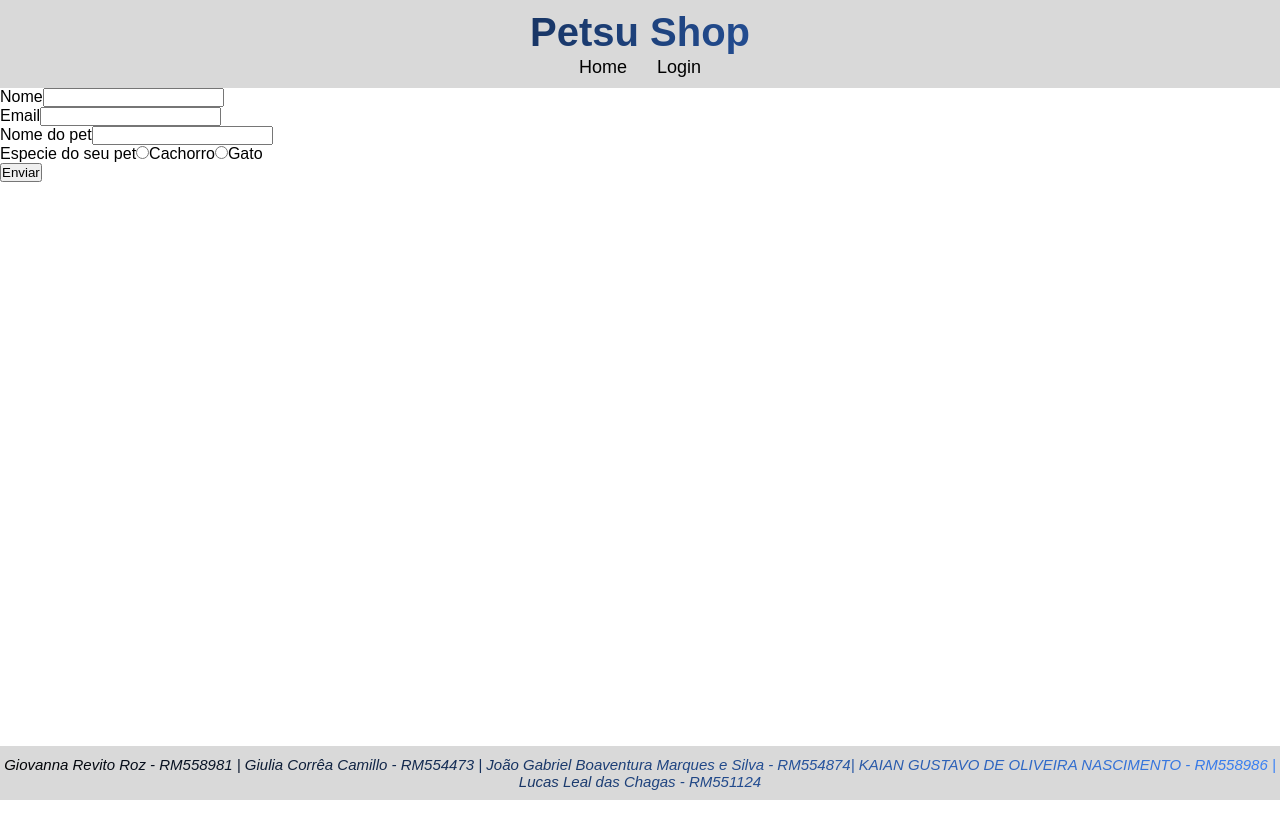
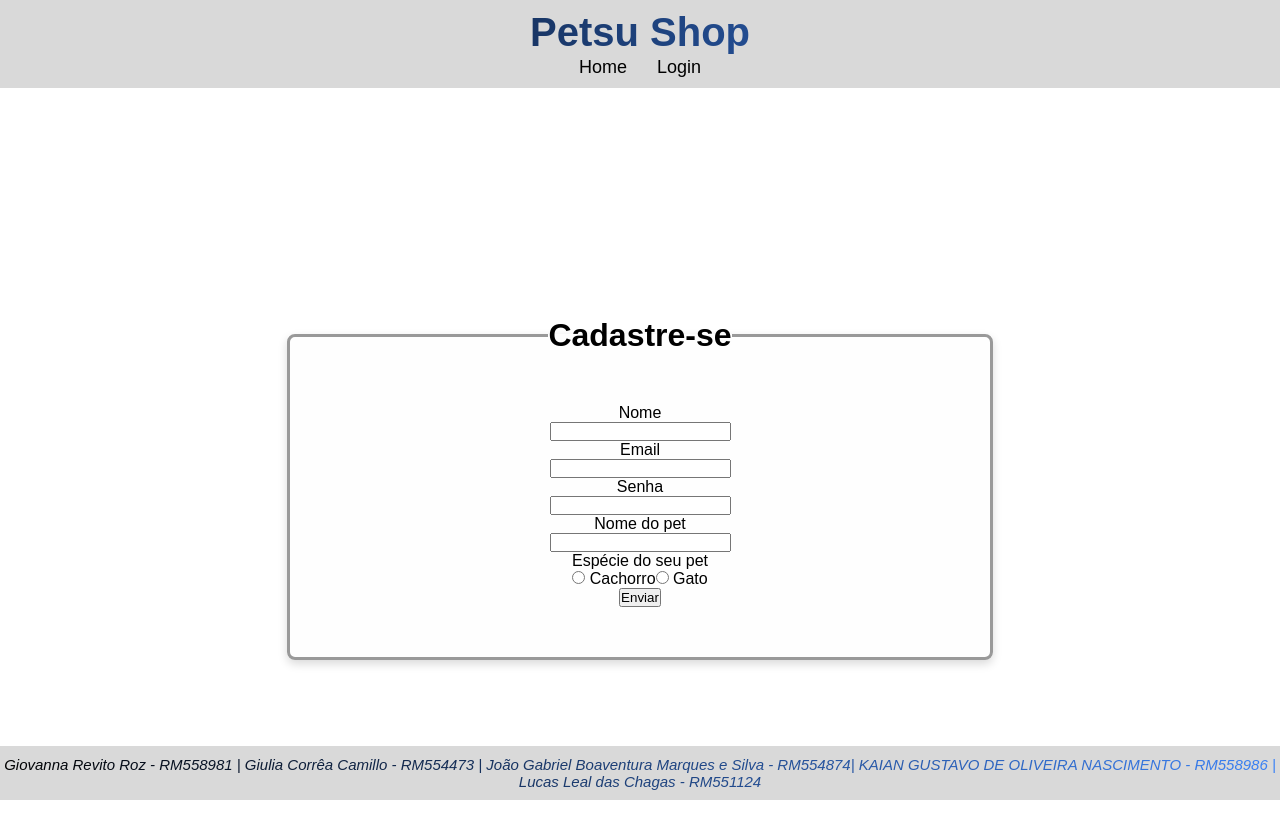
Before and after one commit to LucasLDC/cp4front, a Next.js app in the folder Checkpoint5/: page /Cadastro in a window 1280 px wide. Shown: the top 838 px of the page. Before the commit the page ends 800 px from the top, so only its background shows below. Built offline with nearby package versions, Linux system fonts and the light colour scheme.

Commit message:
cadastro ok, e armazenamento em webstorage ok
vou fazer jaja o css de cadastro, mas ja esta funcionando toda essa parte, as informacoes de cad sao armazenadas em json e no web storage

```diff
--- a/Checkpoint5/src/app/Cadastro/Cadastro.module.css
+++ b/Checkpoint5/src/app/Cadastro/Cadastro.module.css
@@ -0,0 +1,11 @@
+.fieldset {
+    border: 3px solid #999;
+    border-radius: 8px;
+    padding: 50px;
+    /* margin: 30px 0; */
+    background-color: #fefefe;
+    box-shadow: 0 4px 10px rgba(0, 0, 0, 0.15);
+    width: 100%;
+    max-width: 600px;
+    text-align: center;
+}
--- a/Checkpoint5/src/app/Cadastro/page.tsx
+++ b/Checkpoint5/src/app/Cadastro/page.tsx
@@ -1,33 +1,110 @@
-import React from "react";
+"use client";
+import React, { useState } from "react";
+import CadastroContainer from "../css_Styled_Components/CadastroCss";
+import styles from "./Cadastro.module.css";
+import { useRouter } from "next/navigation"; // Correto no App Router
+
 const PageCadastro = () => {
-    return(
-        <>
-        <div className="Conteudo">
-            <label htmlFor="">Nome
-                <input type="text" />
+  const rota = useRouter();
+  const [nome, setNome] = useState("");
+  const [email, setEmail] = useState("");
+  const [senha, setSenha] = useState("");
+  const [nomePet, setNomePet] = useState("");
+  const [especiePet, setEspeciePet] = useState("");
+  const [error, setError] = useState("");
+
+  const handleCadastro = async (e) => {
+    e.preventDefault(); // Previne o comportamento padrão do formulário
+
+    // Validação dos campos
+    if (!nome || !email || !senha || !nomePet || !especiePet) {
+      setError("Todos os campos são obrigatórios.");
+      return;
+    }
+
+    // Validação do formato do email
+    const emailRegex = /^[^\s@]+@[^\s@]+\.[^\s@]+$/;
+    if (!emailRegex.test(email)) {
+      setError("Por favor, insira um email válido.");
+      return;
+    }
+
+    // Dados do cadastro
+    const cadastroData = {
+      nome,
+      email,
+      senha,
+      nomePet,
+      especiePet,
+    };
+
+    try {
+      // Envio para API que salva num arquivo JSON
+      const response = await fetch("/api/cadastro", {
+        method: "POST",
+        headers: {
+          "Content-Type": "application/json",
+        },
+        body: JSON.stringify(cadastroData),
+      });
+
+      if (response.ok) {
+        // Armazena no web storage
+        localStorage.setItem("cadastroData", JSON.stringify(cadastroData)); // Armazena todos os dados
+        localStorage.setItem("email", email); // Armazena apenas o email
+        localStorage.setItem("senha", senha); // Armazena apenas a senha
+        sessionStorage.setItem("logado", "true");
+        rota.push("/Login"); // Redireciona para a página de login
+      } else {
+        setError("Erro ao realizar o cadastro.");
+      }
+    } catch (error) {
+      console.error("Erro ao enviar dados:", error);
+      setError("Erro ao realizar o cadastro.");
+    }
+  };
+
+  return (
+    <CadastroContainer>
+      <fieldset className={styles.fieldset}>
+        <legend><h1>Cadastre-se</h1></legend>
+
+        <label htmlFor="nome">Nome
+          <br />
+          <input type="text" id="nome" value={nome} onChange={(e) => setNome(e.target.value)} />
         </label>
         <br />
 
-            <label htmlFor="">Email
-                <input type="text" />
+        <label htmlFor="email">Email
+          <br />
+          <input type="email" id="email" value={email} onChange={(e) => setEmail(e.target.value)} />
         </label>
         <br />
 
-            <label htmlFor="">Nome do pet
-                <input type="text" />
+        <label htmlFor="senha">Senha
+          <br />
+          <input type="password" id="senha" value={senha} onChange={(e) => setSenha(e.target.value)} />
         </label>
         <br />
 
-            <label htmlFor="">Especie do seu pet
-                <input type="radio" />Cachorro
-                <input type="radio" />Gato
+        <label htmlFor="nomePet">Nome do pet
+          <br />
+          <input type="text" id="nomePet" value={nomePet} onChange={(e) => setNomePet(e.target.value)} />
         </label>
         <br />
 
-            <button type="submit">Enviar</button>
-        </div>
-        </>
-    )
-}
+        <label htmlFor="especiePet">Espécie do seu pet
+          <br />
+          <input type="radio" name="especiePet" value="Cachorro" onChange={(e) => setEspeciePet(e.target.value)} /> Cachorro
+          <input type="radio" name="especiePet" value="Gato" onChange={(e) => setEspeciePet(e.target.value)} /> Gato
+        </label>
+        <br />
+
+        <button type="submit" onClick={handleCadastro}>Enviar</button>
+      </fieldset>
+      {error && <p>{error}</p>}
+    </CadastroContainer>
+  );
+};
 
 export default PageCadastro;
--- a/Checkpoint5/src/app/css_Styled_Components/CadastroCss.ts
+++ b/Checkpoint5/src/app/css_Styled_Components/CadastroCss.ts
@@ -1,4 +1,11 @@
 import styled from "styled-components";
 
- const DivCadastro = styled.div`
+ const CadastroContainer = styled.div`
+    height: 100vh;
+    display: flex;
+    align-items: center;
+    justify-content: center;
+    align-items: center;
  `
+
+ export default CadastroContainer
--- /dev/null
+++ b/Checkpoint5/src/pages/api/cadastro.js
@@ -0,0 +1,59 @@
+import fs from 'fs';
+import path from 'path';
+
+const filePath = path.join(process.cwd(), 'data', 'cadastro.json');
+
+export default function handler(req, res) {
+    if (req.method === 'POST') {
+        const newData = req.body;
+        console.log('Dados recebidos:', newData); // Log dos dados recebidos
+
+        // Verifica se o arquivo existe
+        fs.access(filePath, fs.constants.F_OK, (err) => {
+            if (err) {
+                // Se o arquivo não existe, cria um novo com um array vazio
+                fs.writeFile(filePath, JSON.stringify([]), (err) => {
+                    if (err) {
+                        console.error('Erro ao criar o arquivo:', err);
+                        return res.status(500).json({ message: 'Erro ao criar o arquivo.' });
+                    }
+                    console.log('Arquivo criado:', filePath);
+                    saveData(newData, res); // Salva os dados após criar o arquivo
+                });
+            } else {
+                // Se o arquivo existe, lê e salva os dados
+                saveData(newData, res);
+            }
+        });
+    } else {
+        res.setHeader('Allow', ['POST']);
+        res.status(405).end(`Method ${req.method} Not Allowed`);
+    }
+}
+
+function saveData(newData, res) {
+    fs.readFile(filePath, 'utf8', (err, data) => {
+        if (err) {
+            console.error('Erro ao ler o arquivo:', err);
+            return res.status(500).json({ message: 'Erro ao ler o arquivo.' });
+        }
+
+        let jsonData;
+        try {
+            jsonData = JSON.parse(data);
+        } catch (e) {
+            console.error('Erro ao fazer o parse do JSON:', e);
+            jsonData = []; // Se o JSON estiver malformado, cria um array vazio
+        }
+
+        jsonData.push(newData);
+
+        fs.writeFile(filePath, JSON.stringify(jsonData, null, 2), (err) => { // Adicionei null, 2 para formatação
+            if (err) {
+                console.error('Erro ao salvar os dados:', err);
+                return res.status(500).json({ message: 'Erro ao salvar os dados.' });
+            }
+            res.status(200).json({ message: 'Cadastro realizado com sucesso.' });
+        });
+    });
+}
```
Also changed, not shown: Checkpoint5/data/cadastro.json (added, +16 -0 lines), Checkpoint5/src/app/Login/page.tsx (+80 -8 lines). Lines whose indentation alone changed are shown as unchanged.
